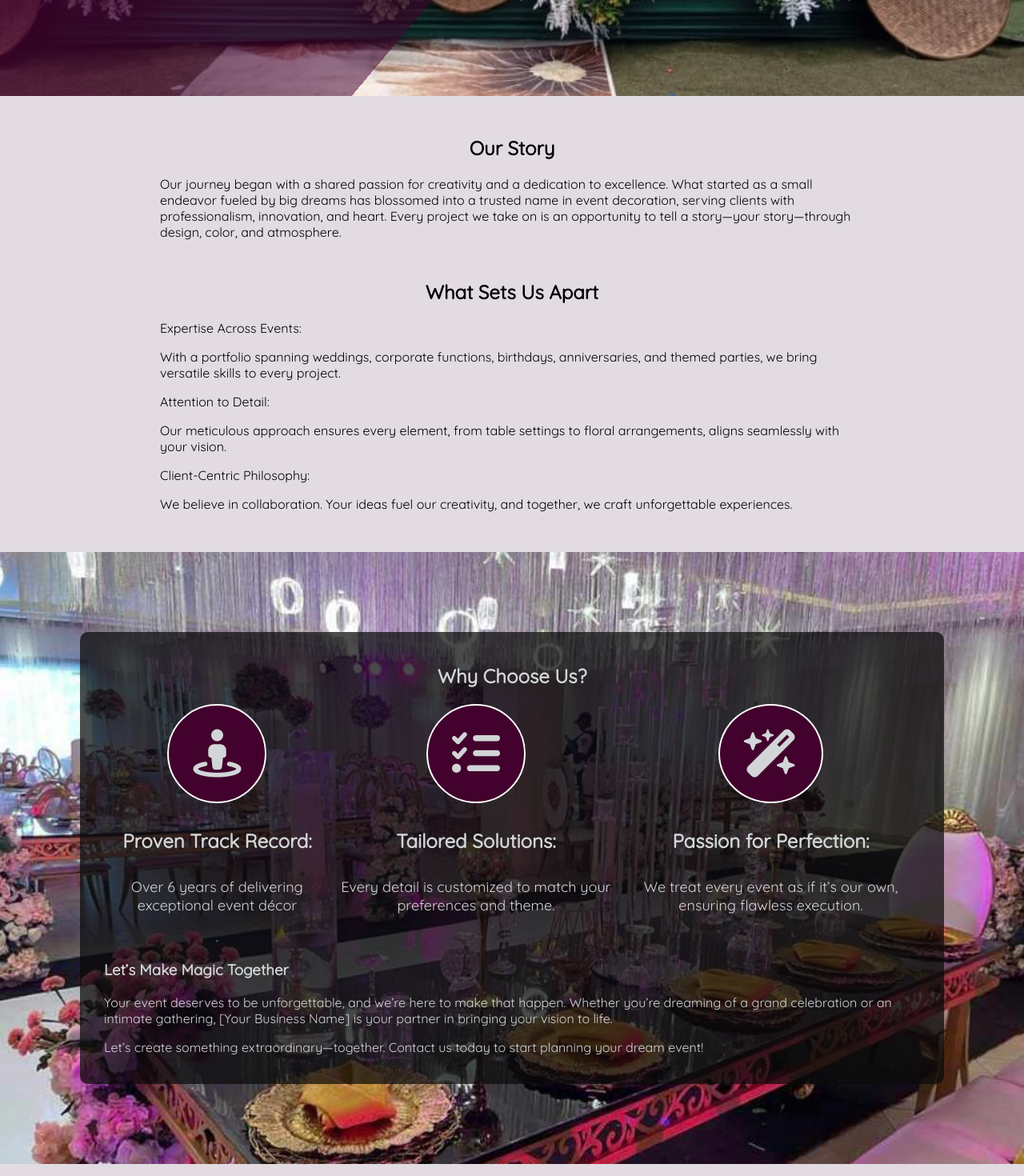
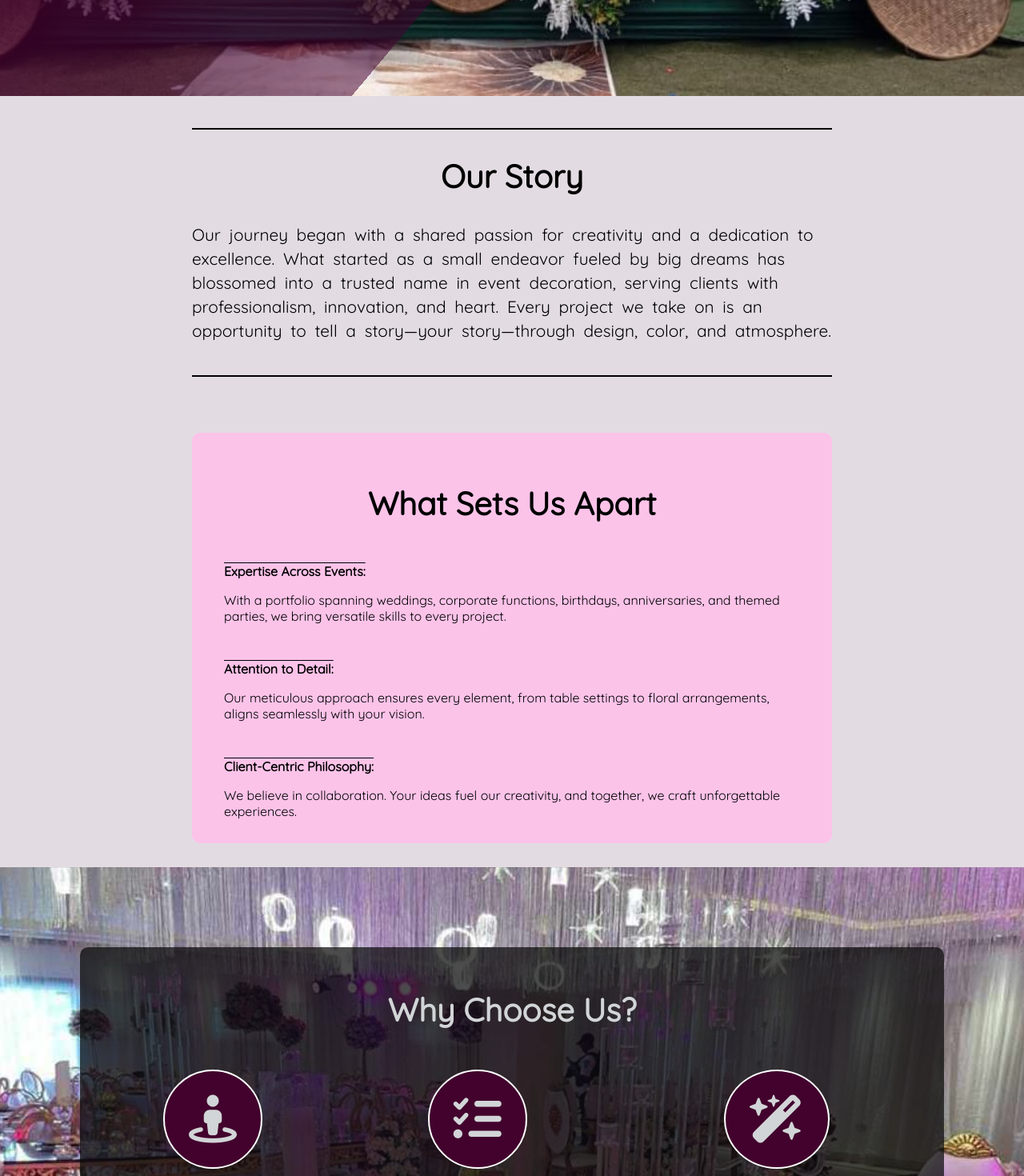
Before and after one commit to Ikendu/moreLinksDeco, a React (Vite) app in the folder mysite/: page /about in a window 1280 px wide. Shown: the part 620-2090 px from the top of the page at 80% size. Built offline with nearby package versions, Linux system fonts and the light colour scheme.

Commit message:
choose us section

```diff
--- a/mysite/src/pages/aboutPage/AboutUs.jsx
+++ b/mysite/src/pages/aboutPage/AboutUs.jsx
@@ -20,29 +20,38 @@ export default function AboutUs() {
       </div>
       <div className="moreAbout">
         <div className="aboutStory">
+          <section>
             <h2>Our Story</h2>
             <p>
               Our journey began with a shared passion for creativity and a
-            dedication to excellence. What started as a small endeavor fueled by
-            big dreams has blossomed into a trusted name in event decoration,
-            serving clients with professionalism, innovation, and heart. Every
-            project we take on is an opportunity to tell a story—your
-            story—through design, color, and atmosphere.
+              dedication to excellence. What started as a small endeavor fueled
+              by big dreams has blossomed into a trusted name in event
+              decoration, serving clients with professionalism, innovation, and
+              heart. Every project we take on is an opportunity to tell a
+              story—your story—through design, color, and atmosphere.
             </p>
+          </section>
+        </div>
+        {/* <hr /> */}
+        <div className="aboutApart">
+          <h2>What Sets Us Apart</h2>
+          <div className="apartDetails">
+            <div>
+              <p>Expertise Across Events:</p>
+              With a portfolio spanning weddings, corporate functions,
+              birthdays, anniversaries, and themed parties, we bring versatile
+              skills to every project.
             </div>
             <div>
-          <h2>What Sets Us Apart</h2>
-          <div>
-            <p>Expertise Across Events:</p>
-            With a portfolio spanning weddings, corporate functions, birthdays,
-            anniversaries, and themed parties, we bring versatile skills to
-            every project.
               <p>Attention to Detail:</p>
               Our meticulous approach ensures every element, from table settings
               to floral arrangements, aligns seamlessly with your vision.
+            </div>
+            <div>
               <p>Client-Centric Philosophy:</p>
               We believe in collaboration. Your ideas fuel our creativity, and
               together, we craft unforgettable experiences.
+            </div>
           </div>
         </div>
       </div>
@@ -74,18 +83,20 @@ export default function AboutUs() {
               </section>
             </div>
           </div>
-          <div>
+          <div className="chooseMagic">
+            <section>
               <h3>Let’s Make Magic Together</h3>
               <p>
                 Your event deserves to be unforgettable, and we’re here to make
-              that happen. Whether you’re dreaming of a grand celebration or an
-              intimate gathering, [Your Business Name] is your partner in
+                that happen. Whether you’re dreaming of a grand celebration or
+                an intimate gathering, More-Links Event Deco is your partner in
                 bringing your vision to life.
               </p>
               <p>
-              Let’s create something extraordinary—together. Contact us today to
-              start planning your dream event!
+                Let’s create something extraordinary—together. Contact us today
+                to start planning your dream event!
               </p>
+            </section>
           </div>
         </div>
       </div>
--- a/mysite/src/pages/aboutPage/about.css
+++ b/mysite/src/pages/aboutPage/about.css
@@ -11,8 +11,9 @@
   background-size: cover;
   height: 700px;
 }
-h2 {
+.aboutContainer h2 {
   text-align: center;
+  font-size: 40px;
 }
 .aboutOverlay {
   position: absolute;
@@ -41,11 +42,44 @@ h2 {
   font-size: 20px;
   text-shadow: 2px 0px #131212;
 }
+.moreAbout {
+  display: flex;
+  flex-direction: column;
+  justify-items: center;
+  align-items: center;
+}
 .aboutStory {
-  margin: 50px 0;
+  display: flex;
+  align-items: center;
+  border-bottom: 2px solid;
+  border-top: 2px solid;
+  padding-bottom: 20px;
+  margin: 40px 0;
 }
-.moreAbout {
-  margin: 50px 200px;
+.aboutStory section {
+  max-width: 800px;
+}
+.aboutStory p {
+  line-height: 30px;
+  word-spacing: 5px;
+  font-size: 1.3em;
+}
+
+.aboutApart {
+  max-width: 800px;
+  background-color: #fcc3e9;
+  border-radius: 10px;
+  padding: 30px 40px;
+  margin: 30px 0;
+}
+.aboutApart p {
+  text-decoration: overline;
+  font-weight: 800;
+}
+.apartDetails {
+  display: flex;
+  flex-direction: column;
+  gap: 30px;
 }
 .aboutChoose {
   background-image: url("../../assets/images/chooseImage.jpg");
@@ -53,6 +87,7 @@ h2 {
   background-repeat: no-repeat;
   background-attachment: fixed;
   padding: 100px;
+  text-align: center;
 }
 .aboutChooseMore {
   background-color: #0a0a0ab8;
@@ -62,13 +97,15 @@ h2 {
 }
 .moreChoose {
   display: flex;
-  text-align: center;
+  gap: 20px;
+  justify-content: space-evenly;
+  margin: 50px auto;
 }
-.moreChoose h4{
-    font-size: 24px;
+.moreChoose h4 {
+  font-size: 24px;
 }
-.moreChoose p{
-    font-size: 18px;
+.moreChoose p {
+  font-size: 18px;
 }
 .chooseUsIcon {
   padding: 30px;
@@ -83,6 +120,15 @@ h2 {
   background-color: #cdcccd;
   border: 2px solid #42022d;
   color: #42022d;
+}
+.chooseMagic {
+  display: flex;
+  flex-direction: column;
+  align-items: center;
+  font-size: 20px;
+}
+.chooseMagic section {
+  max-width: 600px;
 }
 @media (max-width: 1000px) {
   .aboutOverlay {
```
Lines whose indentation alone changed are shown as unchanged.
